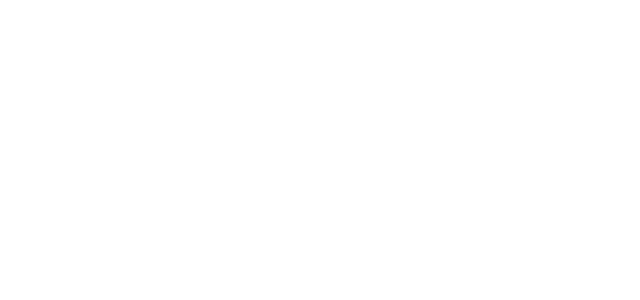
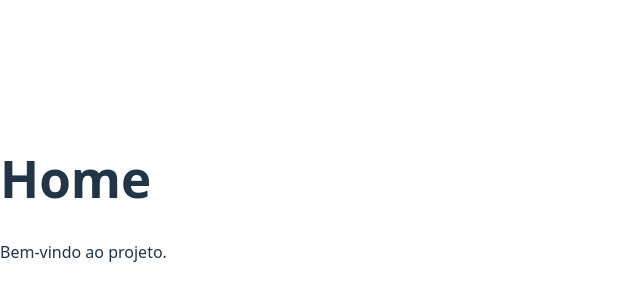
Before and after one commit to Leo-yTnk/Notebook, a React (Vite) app: page / in a window 1280 px wide. Shown: the part 202-502 px from the top of the page, without its empty margins (0-640 px from the left). Built offline with nearby package versions, Linux system fonts and the light colour scheme.

Commit message:
Add basic routing and home page

```diff
--- a/src/App.tsx
+++ b/src/App.tsx
@@ -1,6 +1,13 @@
+import { BrowserRouter, Route, Routes } from 'react-router-dom'
+import Home from './pages/Home'
+
 function App() {
   return (
-    <></>
+    <BrowserRouter>
+      <Routes>
+        <Route path="/" element={<Home />} />
+      </Routes>
+    </BrowserRouter>
   )
 }
 
--- /dev/null
+++ b/src/pages/Home.tsx
@@ -0,0 +1,10 @@
+function Home() {
+  return (
+    <main>
+      <h1>Home</h1>
+      <p>Bem-vindo ao projeto.</p>
+    </main>
+  )
+}
+
+export default Home
```
Also changed, not shown: 2 other files (tests, documents, lock files or other folders).
